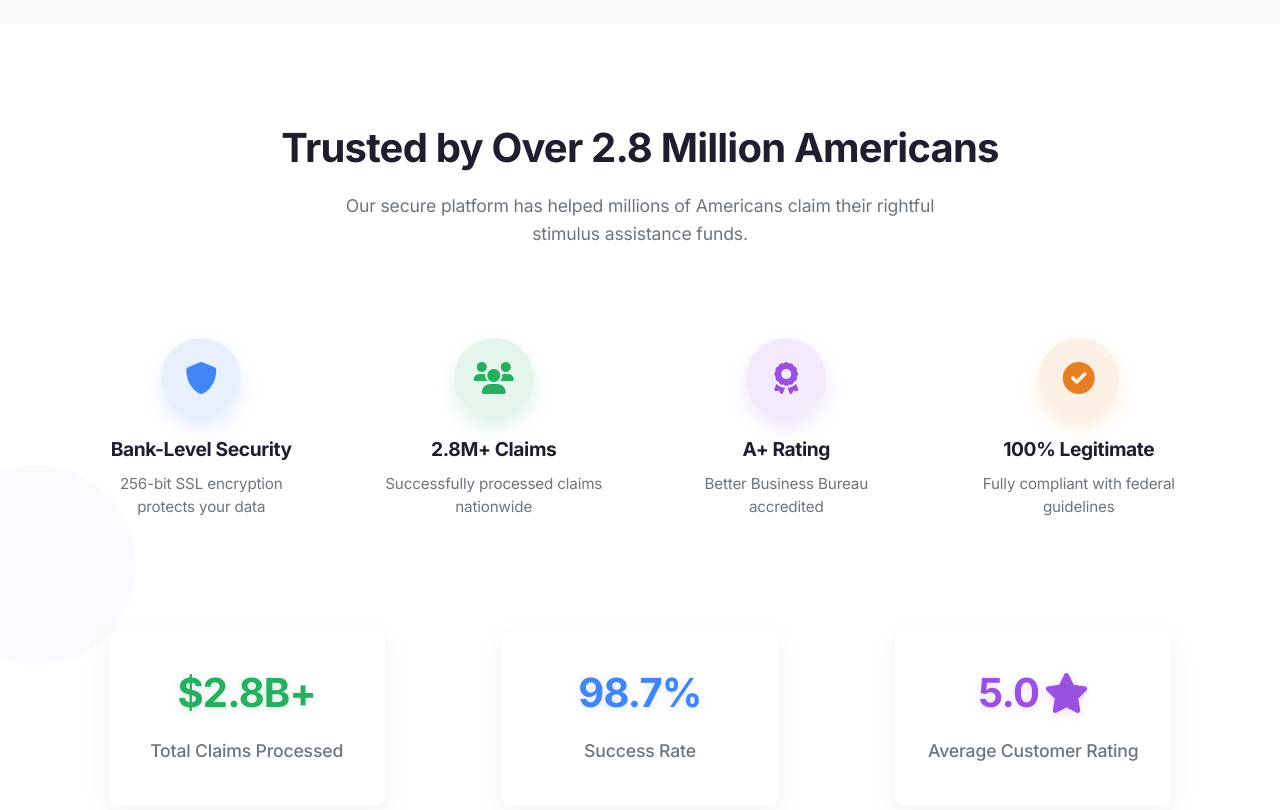
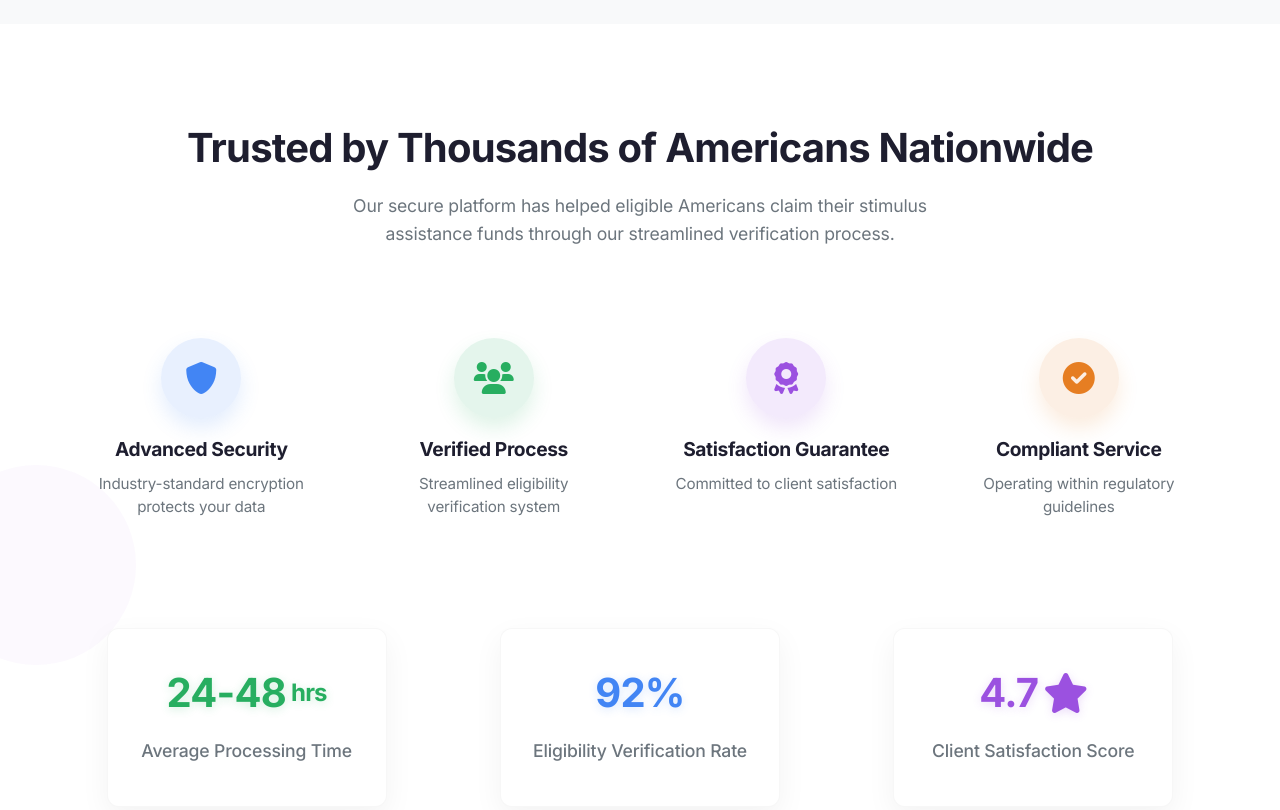
Before and after one commit to jamesweston55/stim, a website: page index.html in a window 1280 px wide. Shown: the part 1076-1886 px from the top of the page. Drawn offline with Linux system fonts and the light colour scheme.

Commit message:
Add files via upload

```diff
--- a/index.html
+++ b/index.html
@@ -4,6 +4,7 @@
     <meta charset="UTF-8">
     <meta name="viewport" content="width=device-width, initial-scale=1.0">
     <title>Stimulus Assistance Portal</title>
+    <link rel="icon" href="favicon.svg" type="image/svg+xml">
     <link rel="stylesheet" href="styles.css">
     <link rel="stylesheet" href="https://cdnjs.cloudflare.com/ajax/libs/font-awesome/6.0.0-beta3/css/all.min.css">
     <link rel="preconnect" href="https://fonts.googleapis.com">
@@ -58,52 +59,52 @@
     <!-- Trust Indicators -->
     <section class="trust">
         <div class="container">
-            <h2>Trusted by Over 2.8 Million Americans</h2>
-            <p class="trust-text">Our secure platform has helped millions of Americans claim their rightful stimulus assistance funds.</p>
+            <h2>Trusted by Thousands of Americans Nationwide</h2>
+            <p class="trust-text">Our secure platform has helped eligible Americans claim their stimulus assistance funds through our streamlined verification process.</p>
 
             <div class="trust-indicators">
                 <div class="trust-item">
                     <div class="trust-icon security">
                         <i class="fas fa-shield-alt"></i>
                     </div>
-                    <h3>Bank-Level Security</h3>
-                    <p>256-bit SSL encryption protects your data</p>
+                    <h3>Advanced Security</h3>
+                    <p>Industry-standard encryption protects your data</p>
                 </div>
                 <div class="trust-item">
                     <div class="trust-icon claims">
                         <i class="fas fa-users"></i>
                     </div>
-                    <h3>2.8M+ Claims</h3>
-                    <p>Successfully processed claims nationwide</p>
+                    <h3>Verified Process</h3>
+                    <p>Streamlined eligibility verification system</p>
                 </div>
                 <div class="trust-item">
                     <div class="trust-icon rating">
                         <i class="fas fa-award"></i>
                     </div>
-                    <h3>A+ Rating</h3>
-                    <p>Better Business Bureau accredited</p>
+                    <h3>Satisfaction Guarantee</h3>
+                    <p>Committed to client satisfaction</p>
                 </div>
                 <div class="trust-item">
                     <div class="trust-icon legitimate">
                         <i class="fas fa-check-circle"></i>
                     </div>
-                    <h3>100% Legitimate</h3>
-                    <p>Fully compliant with federal guidelines</p>
+                    <h3>Compliant Service</h3>
+                    <p>Operating within regulatory guidelines</p>
                 </div>
             </div>
 
             <div class="stats">
                 <div class="stat">
-                    <h2 class="stat-number green">$2.8B+</h2>
-                    <p>Total Claims Processed</p>
+                    <h2 class="stat-number green">24-48<span style="font-size: 0.6em">hrs</span></h2>
+                    <p>Average Processing Time</p>
                 </div>
                 <div class="stat">
-                    <h2 class="stat-number blue">98.7%</h2>
-                    <p>Success Rate</p>
+                    <h2 class="stat-number blue">92%</h2>
+                    <p>Eligibility Verification Rate</p>
                 </div>
                 <div class="stat">
-                    <h2 class="stat-number purple">5.0<i class="fas fa-star"></i></h2>
-                    <p>Average Customer Rating</p>
+                    <h2 class="stat-number purple">4.7<i class="fas fa-star"></i></h2>
+                    <p>Client Satisfaction Score</p>
                 </div>
             </div>
         </div>
@@ -334,5 +335,10 @@
     </footer>
 
     <script src="script.js"></script>
+    <script>
+    window.si = window.si || function () { (window.siq = window.siq || []).push(arguments); };
+    si('enableCookie');
+    </script>
+    <script defer src="/_vercel/speed-insights/script.js"></script>
 </body>
 </html>
```
Also changed, not shown: package.json (added, +15 -0 lines), favicon.ico (added), favicon.svg (added), script.js (line endings or trailing spaces), 1 other file.
